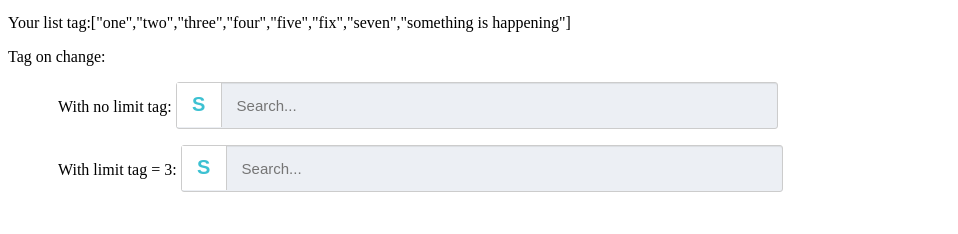
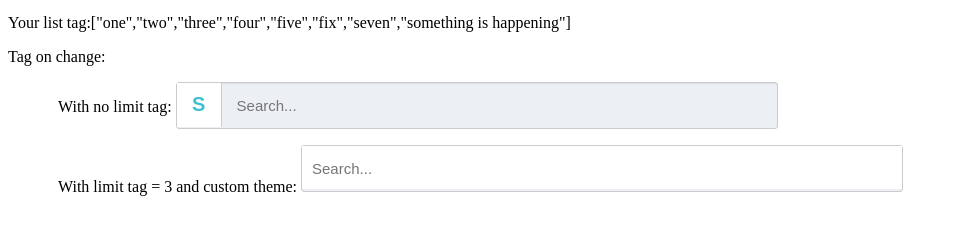
Before and after one commit to thuanitdn/tag-input-autocomplete-tl, a website: page index.html in a window 1280 px wide. Shown: the part 126-360 px from the top of the page, without its empty margins (0-958 px from the left). Drawn offline with Linux system fonts and the light colour scheme.

Commit message:
update document

```diff
--- a/index.html
+++ b/index.html
@@ -4,6 +4,20 @@
     <meta charset="UTF-8">
     <title>Tag input autocomplete Thuanle</title>
     <link rel="stylesheet" href="./lib/tag-input-autocomplete-tl.css">
+    <style>
+
+        .customCssTag button{
+            display: none;
+        }
+        .customCssTag .box_tag_right{
+            left:0;
+            width: 100%;
+            background: #fff;
+        }
+        .customCssTag .box_tag_right .input-tag{
+            background: #FF4136;
+        }
+    </style>
 </head>
 <body ng-app="myApp">
 <a href="https://github.com/thuanitdn/tag-input-autocomplete-tl">Github</a>
@@ -16,7 +30,7 @@
         With no limit tag: <tag-in-au-tl taglist='listAutocomplete' input-text="inputText" tag-on-change="tagChange"></tag-in-au-tl>
     </p>
     <p style="margin-left:50px">
-        With limit tag = 3: <tag-in-au-tl taglist='listAutocomplete2' input-text="inputText2" tag-on-change="tagChange2" limit-set-tag="3"></tag-in-au-tl>
+        With limit tag = 3 and custom theme: <tag-in-au-tl class="customCssTag" taglist='listAutocomplete2' input-text="inputText2" tag-on-change="tagChange2" limit-set-tag="3"></tag-in-au-tl>
     </p>
 </div>
 <script src="./jquery.min.js"></script>
```
